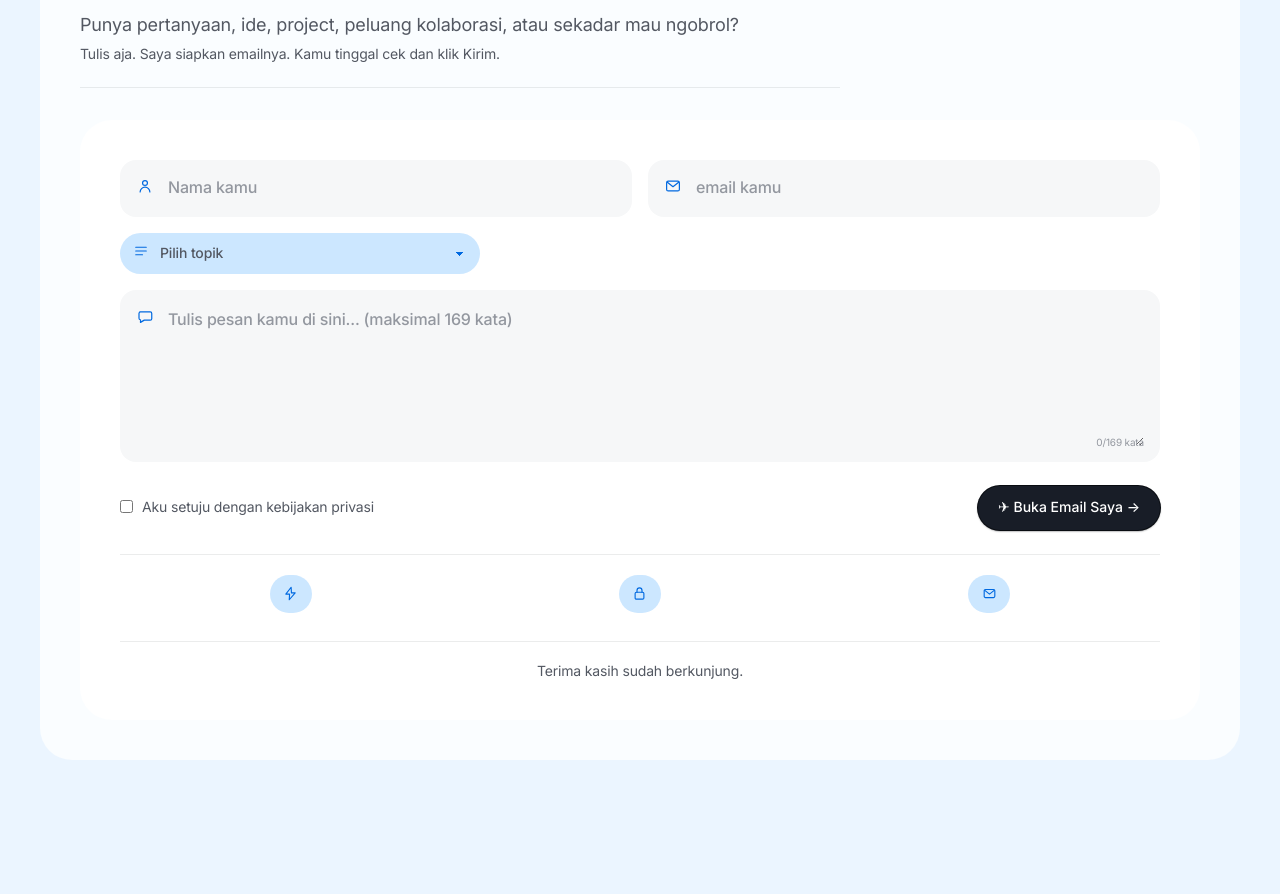
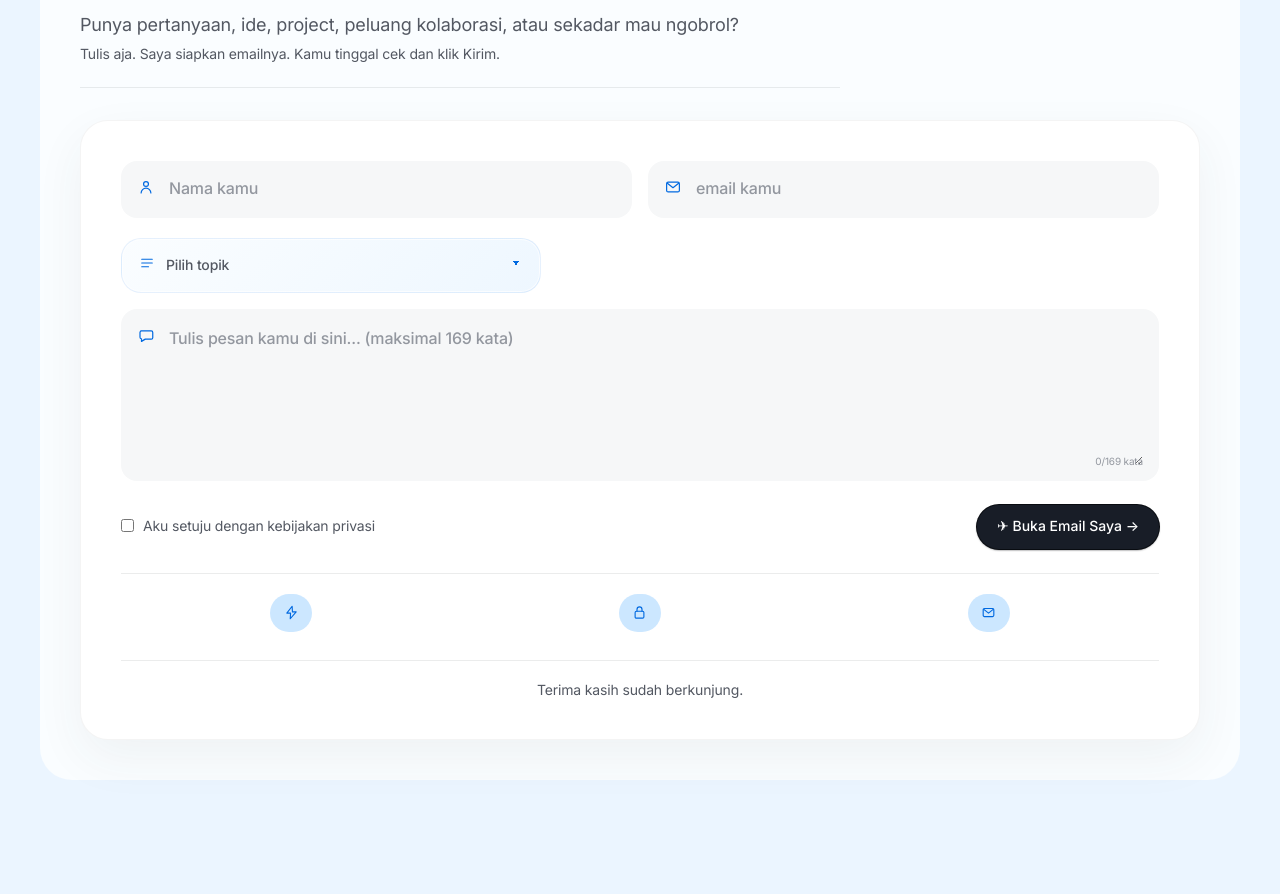
Before and after one commit to LionerHakim/JRHs, a React (Vite) app: page / in a window 1280 px wide. Shown: the part 4944-5838 px from the top of the page. Built offline with nearby package versions, Linux system fonts and the light colour scheme.

Commit message:
Refine premium panels and contact design (#27)

```diff
--- a/src/index.css
+++ b/src/index.css
@@ -125,8 +125,10 @@
   --section: var(--section-gap);
   --radius: var(--radius-cards);
   --pill: var(--radius-full-2);
-  --panel-mobile: min(304px, calc(100vw - 20px));
-  --panel-desktop: min(316px, calc(100vw - 28px));
+  --panel-mobile: min(286px, calc(100vw - 24px));
+  --panel-desktop: min(300px, calc(100vw - 32px));
+  --active-blur: 60px;
+  --active-dim: rgba(235,245,255,.26);
   font-family: var(--font-geist);
   color: var(--ink);
   background: var(--sky);
@@ -341,9 +343,9 @@ img { display: block; max-width: 100%; }
   position: fixed;
   inset: 0;
   z-index: 110;
-  background: rgba(235,245,255,.34);
-  backdrop-filter: blur(10px) saturate(.92);
-  -webkit-backdrop-filter: blur(10px) saturate(.92);
+  background: var(--active-dim);
+  backdrop-filter: blur(var(--active-blur)) saturate(.9);
+  -webkit-backdrop-filter: blur(var(--active-blur)) saturate(.9);
   pointer-events: auto;
 }
 
@@ -354,7 +356,7 @@ img { display: block; max-width: 100%; }
 
 .site-shell.menu-open > main,
 .site-shell.menu-open > footer {
-  filter: blur(6px);
+  filter: blur(14px);
   pointer-events: none;
   user-select: none;
   transition: filter 300ms var(--ease);
@@ -370,9 +372,9 @@ img { display: block; max-width: 100%; }
   position: absolute;
   z-index: 160;
   width: var(--panel-desktop);
-  padding: 24px;
-  border-radius: var(--radius-cards);
-  background: var(--charcoal);
+  padding: 18px;
+  border-radius: 24px;
+  background: rgba(24,29,39,.96);
   color: var(--paper);
   box-shadow: none;
   opacity: 0;
@@ -437,18 +439,18 @@ img { display: block; max-width: 100%; }
 .menu-panel-grid {
   display: grid;
   grid-template-columns: 1fr 1fr;
-  gap: 8px;
-  padding: 24px 0;
+  gap: 6px;
+  padding: 18px 0;
 }
 
 .menu-panel-grid a {
   min-width: 0;
-  min-height: 58px;
+  min-height: 46px;
   display: grid;
   grid-template-columns: 22px minmax(0,1fr) 14px;
   align-items: center;
   gap: 8px;
-  padding: 10px;
+  padding: 8px;
   border: 1px solid transparent;
   border-radius: var(--radius-cardssmall);
   background: rgba(255,255,255,.07);
@@ -1194,13 +1196,13 @@ img { display: block; max-width: 100%; }
   font-size: var(--text-body-sm);
 }
 
-.contact-form {
+ .contact-form {
   margin-top: 32px;
-  padding: var(--card-padding);
-  border: 0;
-  border-radius: var(--radius-cards);
+  padding: clamp(24px, 4vw, 40px);
+  border: 1px solid rgba(10,13,18,.045);
+  border-radius: 28px;
   background: var(--paper);
-  box-shadow: none;
+  box-shadow: 0 18px 50px rgba(59,61,65,.06), inset 0 1px 0 rgba(255,255,255,.9);
 }
 
 .contact-fields {
@@ -1260,12 +1262,14 @@ img { display: block; max-width: 100%; }
 
 .contact-topic {
   grid-column: 1 / -1;
-  width: min(360px, 100%);
-  align-items: center;
-  margin-top: 0;
-  padding: 8px 12px;
-  border-radius: var(--pill);
-  background: var(--blue-soft);
+  width: min(420px, 100%);
+  align-items: center;
+  margin-top: 4px;
+  padding: 14px 16px;
+  border: 1px solid rgba(0,105,224,.08);
+  border-radius: 20px;
+  background: linear-gradient(135deg, #fafdff 0%, #eef7ff 100%);
+  box-shadow: inset 0 0 0 1px rgba(255,255,255,.7);
 }
 
 .contact-topic .contact-icon {
@@ -1274,7 +1278,7 @@ img { display: block; max-width: 100%; }
 }
 
 .contact-topic select {
-  min-height: 18px;
+  min-height: 24px;
   padding: 0 18px 0 0;
   color: var(--graphite);
   font-size: var(--text-body-sm);
@@ -1597,7 +1601,7 @@ img { display: block; max-width: 100%; }
   .ghost-pill { flex: 1 1 150px; }
 
   .hero-portrait {
-    width: min(320px, 72vw);
+    width: min(350px, 82vw);
     margin-top: 40px;
   }
 
```
